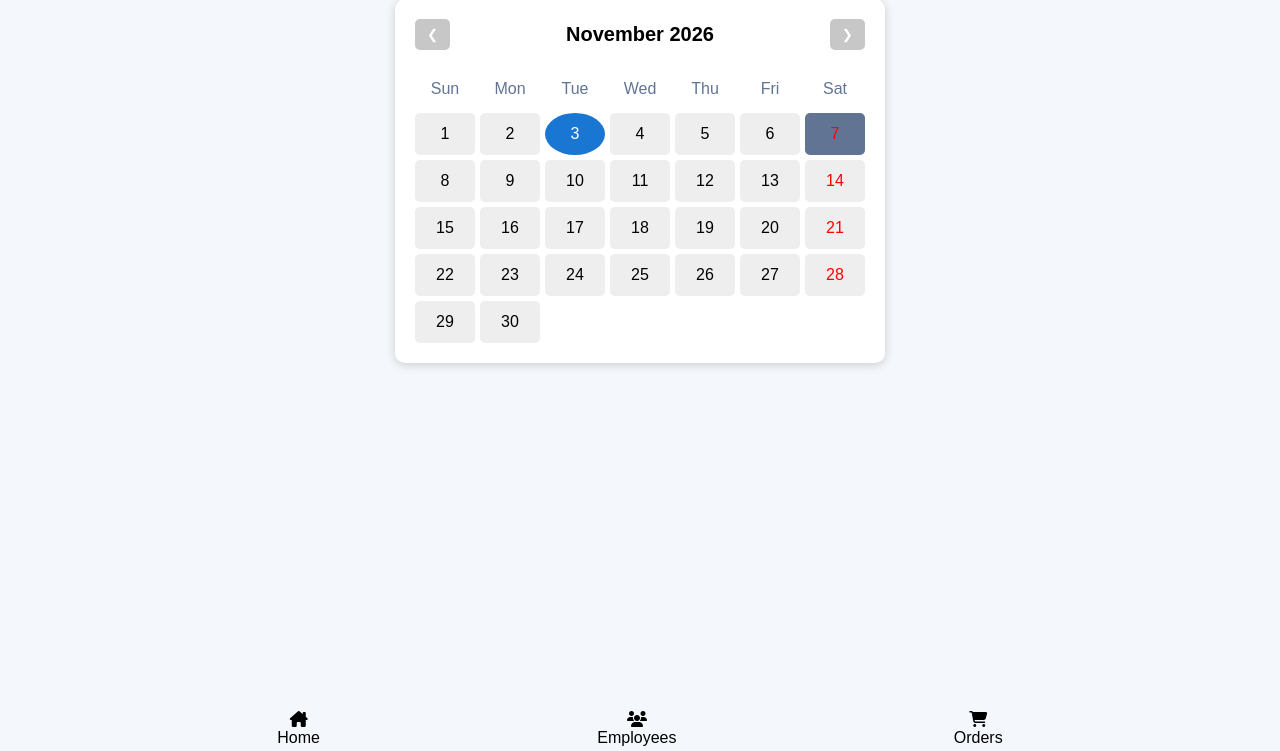
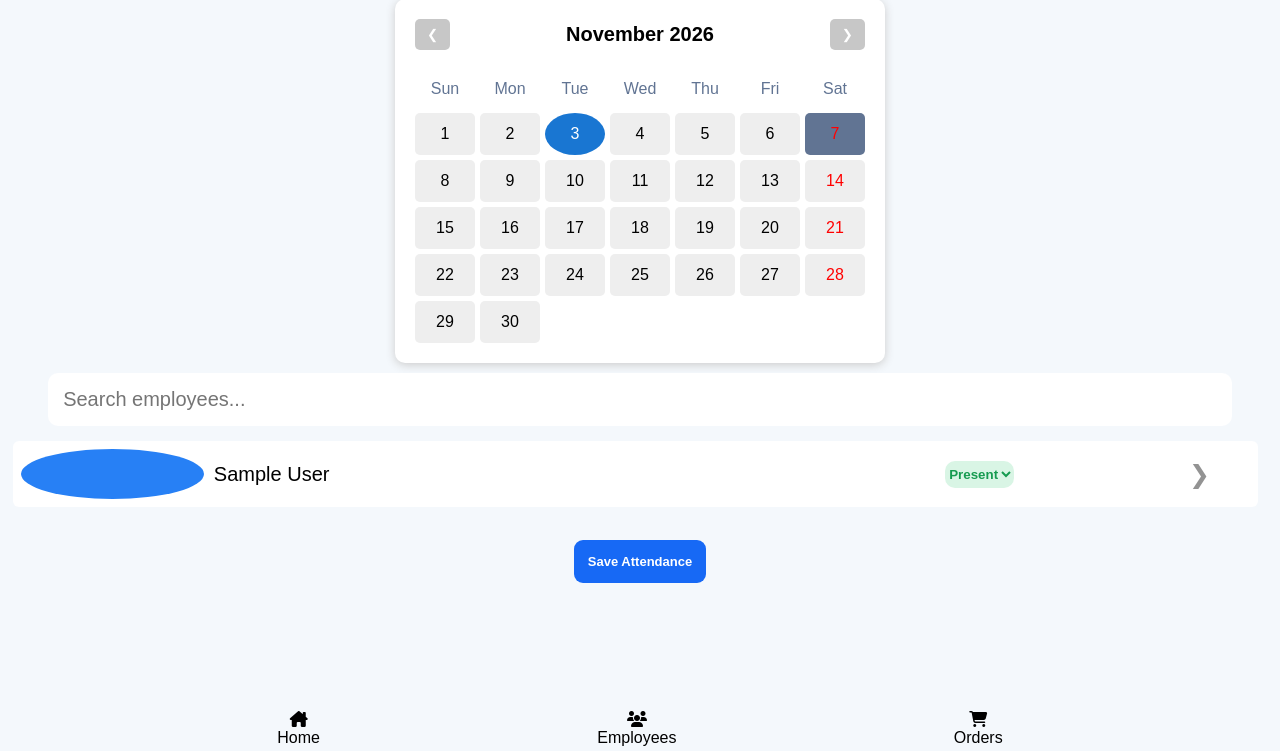
Before and after one commit to milanbk922-cmyk/Furniture-management, a Django app: page /sidebar/attendance/ in a window 1280 px wide. Shown: the part 49-800 px from the top of the page. Run offline with Django 5.2, Linux system fonts and the light colour scheme; tables that the repository leaves empty hold one stand-in row (values such as "Sample post").

Commit message:
added employees in attendance

```diff
--- a/furniture/attendance/urls.py
+++ b/furniture/attendance/urls.py
@@ -2,6 +2,7 @@ from django.urls import path
 from . import views
 urlpatterns = [
     path('attendance/', views.attendance, name="attendance"),
+    path('attendance/detail/<int:pk>', views.attendance_detail, name="attendance_detail"),
     path('attendance/save/', views.save_attendance, name='save_attendance'),
     path('monthly_salaries/', views.monthly_salary_list, name="monthly_salary_list"),
 
--- a/furniture/attendance/views.py
+++ b/furniture/attendance/views.py
@@ -1,4 +1,4 @@
-from django.shortcuts import render, redirect
+from django.shortcuts import render, redirect, get_object_or_404
 from django.utils.dateparse import parse_date
 from django.db import transaction
 from .models import Employee, Attendance
@@ -11,7 +11,7 @@ def attendance(request):
     if not selected_date:
         from django.utils import timezone
         selected_date = timezone.localdate()
-    employees = Employee.objects.all()
+    employees = Employee.objects.filter(status=True)
     attendance_records = Attendance.objects.filter(
         date= selected_date
     )
@@ -39,7 +39,7 @@ def save_attendance(request):
     if not selected_date:
         return redirect(attendance)
     with transaction.atomic():
-        for employee in Employee.objects.all:
+        for employee in Employee.objects.filter(status=True):
             status = request.POST.get(
                 f'attendance_{employee.id}'
             )
@@ -49,6 +49,9 @@ def save_attendance(request):
                     date=selected_date,
                     defaults={'status':status}
                 )
-    return redirect(f'/attendance/?date={selected_date}')
+    return redirect(f'/sidebar/attendance/?date={selected_date}')
+def attendance_detail(request,pk):
+    employee = get_object_or_404(Employee,pk=pk)
+    return render(request, 'attendances/attendance_detail.html',{'employee':employee})
 def monthly_salary_list(request):
     return render(request, 'attendances/monthlysalary.html')
--- a/furniture/static/css/style.css
+++ b/furniture/static/css/style.css
@@ -146,7 +146,7 @@ button[name="edit_employee"]{
 }
 
 .search_box{
-    margin : 20px 5px;
+    margin : 10px 5px;
     display: flex;
     justify-content: center;
     border-radius: 5px;
@@ -600,3 +600,75 @@ button:hover {
 .date.today.saturday {
     color: white;
 }
+/* employee attendance */
+.emp-attendance{
+    width: 98%;
+    height: 50px;
+    padding:8px;
+    border-radius: 6px;
+    background-color: white;
+    display:flex;
+    justify-content:flex-start;
+}
+.profile{
+    width: 15%;
+    background:#2780f5;
+    border-radius:50%;
+}
+.emp-name{
+    width:60%;
+    padding-left:10px;
+    display:flex;
+    align-items:center;
+    font-size:20px;
+}
+.attendance{
+    width:20%;
+    /* background:lightgreen; */
+    display:flex;
+    align-items:center;
+}
+.attendance select{
+    border: none;
+    outline: none;
+    border-radius: 10px;
+    font-weight:bold;
+    padding:5px 0;
+}
+/* status color */
+ .Present {
+    background: #d9f5e5;
+    color: #169b50;
+}
+
+.Absent {
+    background: #ffe1e1;
+    color: #e34d4d;
+}
+
+.Hours {
+    background: #e1eaff;
+    color: #3868dc;
+}
+.att-arrow{
+    width:5%;
+    display:flex;
+    align-items:center;
+    font-size:25px;
+}
+.att-arrow a{
+    text-decoration:none;
+    color: rgb(147, 147, 147);
+    font-size:25px;
+}
+.save-btn{
+    display:block;
+    margin:0 auto;
+    padding: 14px;
+    background: #1769f5;
+    color: white;
+    border: none;
+    border-radius: 9px;
+    font-size: 13px;
+    font-weight: bold
+}
--- a/furniture/static/js/calender.js
+++ b/furniture/static/js/attendance.js
@@ -105,3 +105,41 @@ function changeMonth(value) {
 }
 
 displayCalendar();
+
+
+ // Change status badge color
+
+function updateStatusColor(select) {
+
+    select.classList.remove(
+        "Present",
+        "Absent",
+        "Hours"
+    );
+
+    let value = select.value;
+
+    if (value === "Present") {
+        select.classList.add("Present");
+    }
+
+    else if (value === "Absent") {
+        select.classList.add("Absent");
+    }
+
+    else if (value === "Hours") {
+        select.classList.add("Hours");
+    }
+
+}
+
+
+// Set initial status colors
+
+document.querySelectorAll(
+    ".status-select"
+).forEach(function(select) {
+
+    updateStatusColor(select);
+
+});
--- a/furniture/templates/attendances/attendance.html
+++ b/furniture/templates/attendances/attendance.html
@@ -27,5 +27,61 @@
     <div class="days" id="calendar"></div>
 
 </div>
+<div class = "search_box">
+    <input type="text" placeholder="Search employees...">
+</div>
+<form method="POST"
+        action="{% url 'save_attendance' %}">
 
+    {% csrf_token %}
+
+    <input
+        type="hidden"
+        name="date"
+        value="{{ selected_date|date:'Y-m-d' }}"
+    >
+<div class = "employee_list">
+    {% for items in employee_data%}
+    <div class = "emp-attendance">
+        <div class = "profile"></div>
+        <div class="emp-name">{{ items.employee }}</div>
+        <div class="attendance">
+            <select
+                    name="attendance_{{ items.employee.id }}"
+                    class="status-select"
+                    onchange="updateStatusColor(this)"
+            >
+
+                <option value="Present"
+                    {% if items.status == 'Present' %}selected{% endif %}>
+                    Present
+                </option>
+
+                <option value="Hours"
+                    {% if items.status == 'Hours' %}selected{% endif %}>
+                    Hours
+                </option>
+
+                <option value="Absent"
+                    {% if items.status == 'Absent' %}selected{% endif %}>
+                    Absent
+                </option>
+            </select>
+        </div>
+        <div class="att-arrow">
+            <a href="{%url 'attendance_detail' items.employee.pk%}">
+                ❯
+            </a>
+        </div>
+    </div>
+   <br>
+    {%empty%}
+    No employees found
+    {%endfor%}
+</div>
+<button type="submit" class="save-btn">
+        Save Attendance
+</button>
+
+</form>
 {%endblock%}
--- a/furniture/templates/base.html
+++ b/furniture/templates/base.html
@@ -28,6 +28,6 @@
     <script>
     const selectedDate = "{{ selected_date|date:'Y-m-d' }}";
     </script>
-    <script src="{%static 'js/calender.js'%}"></script>
+    <script src="{%static 'js/attendance.js'%}"></script>
 </body>
 </html>
```
Also changed, not shown: furniture/templates/attendances/attendance_detail.html (added).
